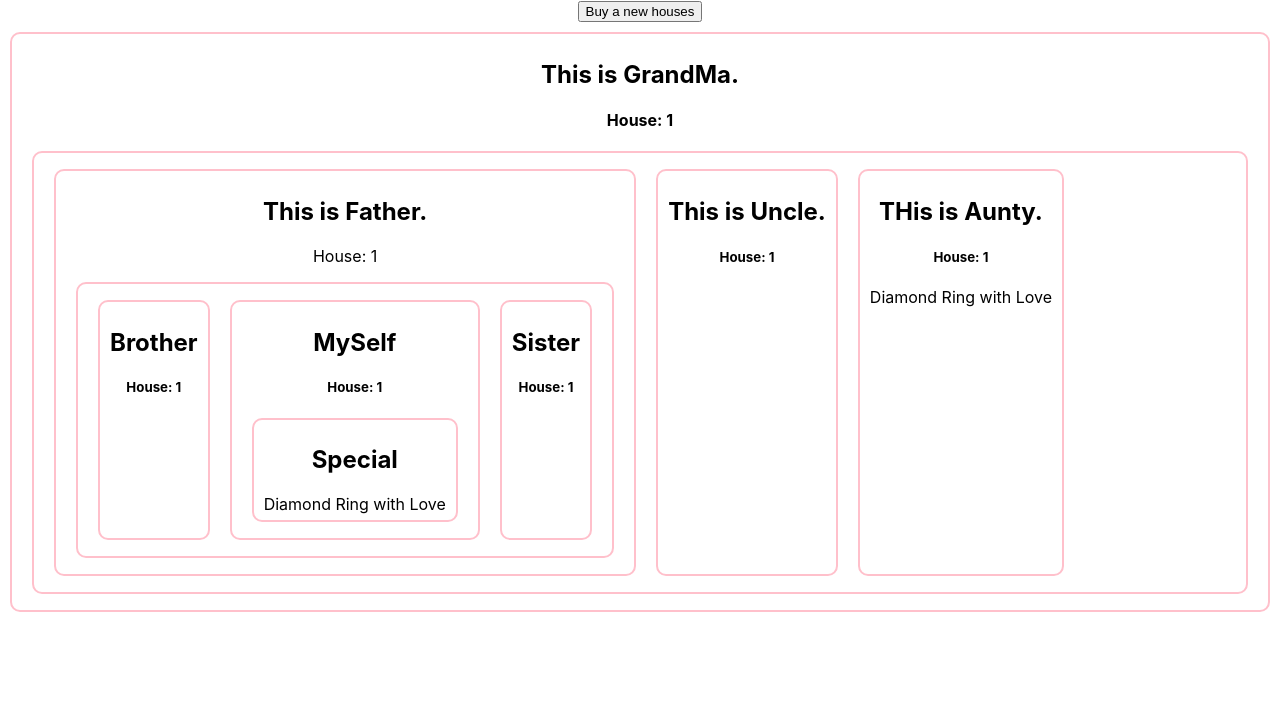
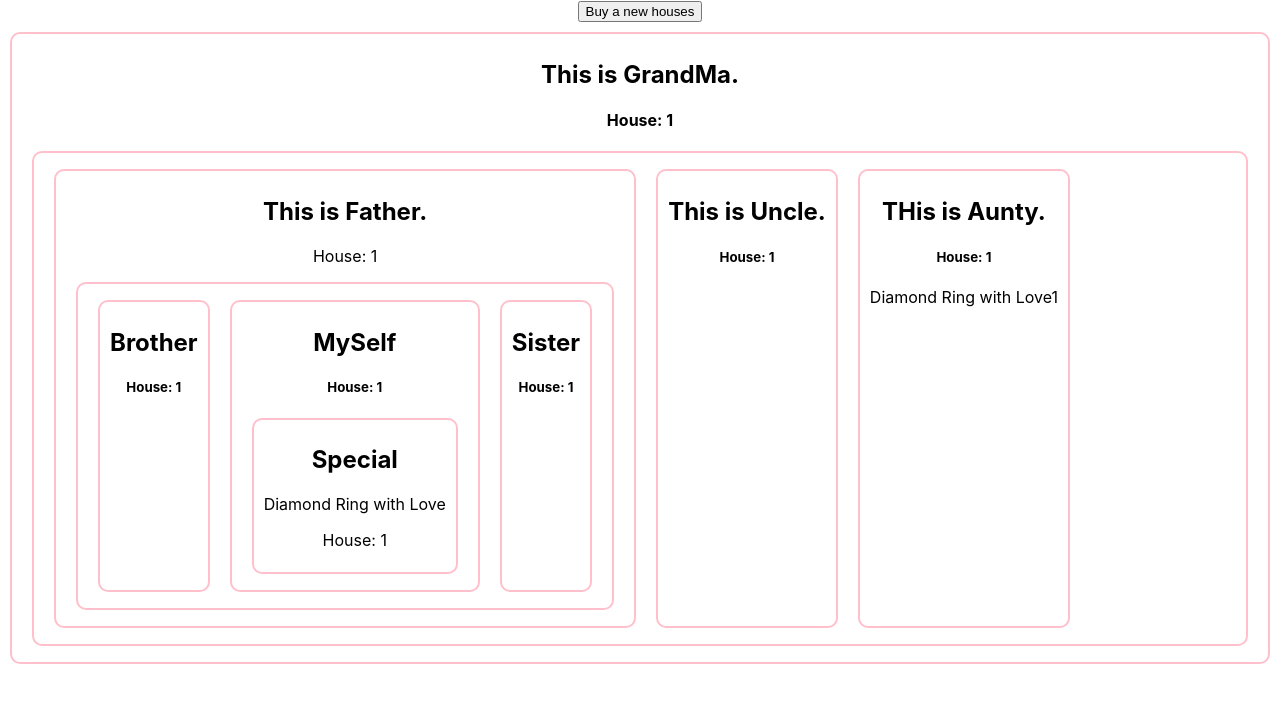
Before and after one commit to mdraselmiah95/grandMa-context, a React (Create React App) app: page / in a window 1280 px wide. Shown: the top 702 px of the page. Built offline with nearby package versions, Linux system fonts and the light colour scheme.

Commit message:
WIP on GrandMa context project

```diff
--- a/src/App.js
+++ b/src/App.js
@@ -8,7 +8,7 @@ function App() {
   const [house, setHouse] = useState(1);
   const ornaments = "Diamond Ring with Love";
   return (
-    <RingContext.Provider value={ornaments}>
+    <RingContext.Provider value={[ornaments, house]}>
       <div className="App">
         <button onClick={() => setHouse(house + 1)}>Buy a new houses</button>
         <Grandfather house={house} ornaments={ornaments} />
--- a/src/components/Special/Special.js
+++ b/src/components/Special/Special.js
@@ -2,11 +2,13 @@ import React, { useContext } from "react";
 import { RingContext } from "../../App";
 
 const Special = () => {
-  const ornaments = useContext(RingContext);
+  const [ornaments, house] = useContext(RingContext);
   return (
     <div>
       <h2>Special</h2>
       {ornaments}
+      <br />
+      <p>House: {house}</p>
     </div>
   );
 };
```
